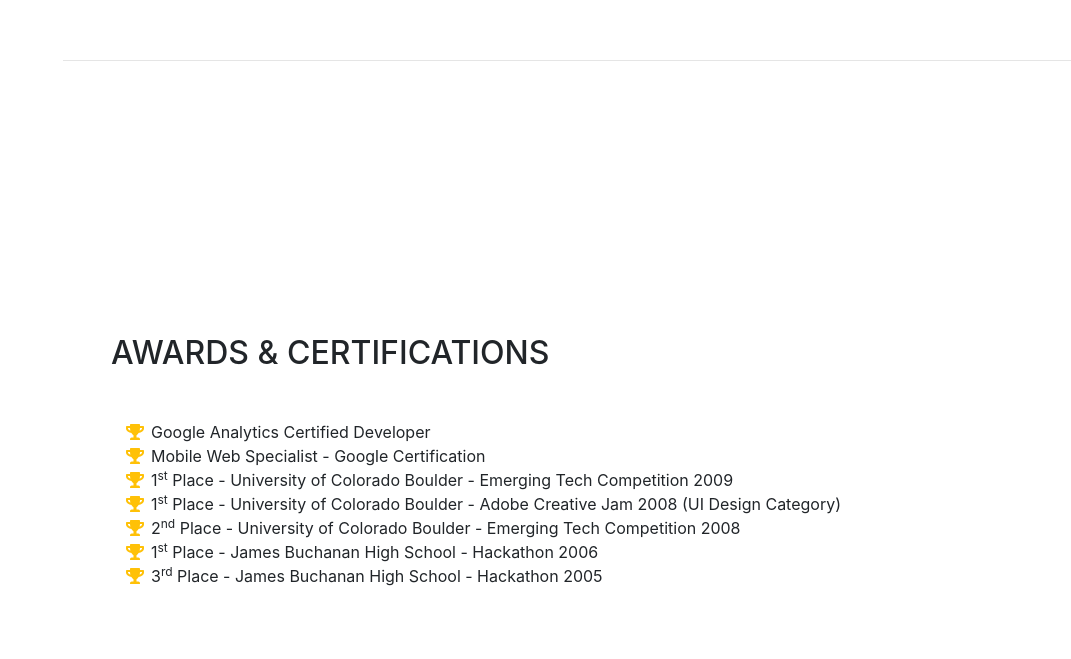
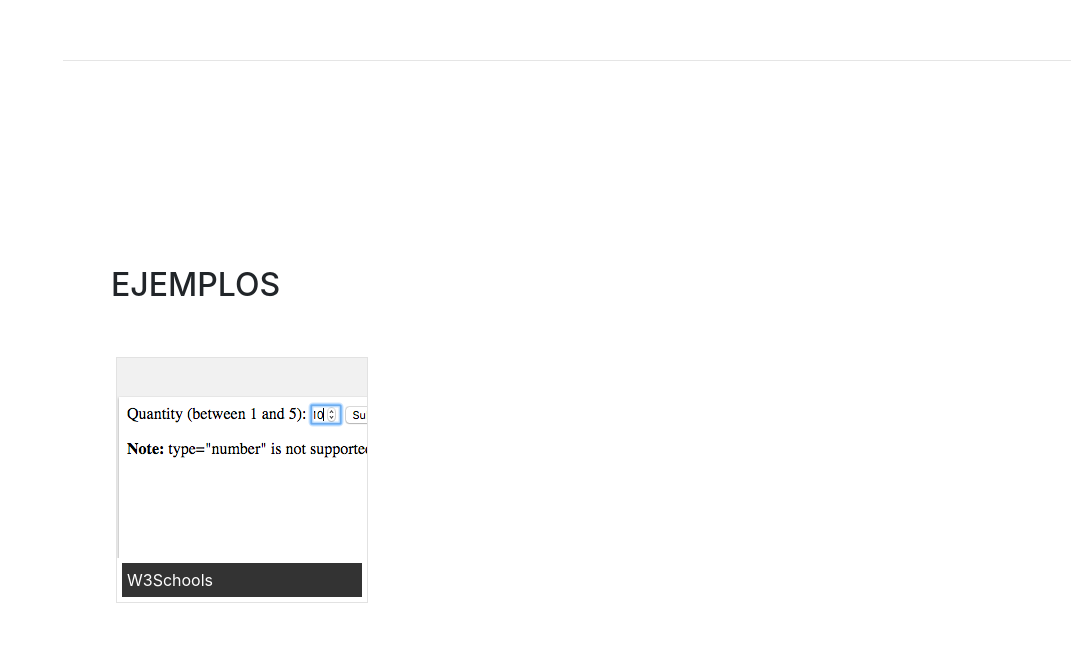
Before and after one commit to gusma/Cursada-Acamica-2018, a website with bundled scripts: page clase_3_9/input_file_number/app/index.html in a window 1280 px wide. Shown: the part 4745-5404 px from the top of the page, without its empty margins (209-1280 px from the left). Built offline with nearby package versions, Linux system fonts and the light colour scheme; a web font is replaced by a local one.

Commit message:
Mas modificaciones al ejemplo de Input FileNumber

```diff
--- a/clase_3_9/input_file_number/app/index.html
+++ b/clase_3_9/input_file_number/app/index.html
@@ -215,37 +215,15 @@
       <hr class="m-0">
 
       <section class="resume-section p-3 p-lg-5 d-flex flex-column" id="inputnumber-ej">
-        <div class="my-auto">
-          <h2 class="mb-5">Awards &amp; Certifications</h2>
-          <ul class="fa-ul mb-0">
-            <li>
-              <i class="fa-li fa fa-trophy text-warning"></i>
-              Google Analytics Certified Developer</li>
-            <li>
-              <i class="fa-li fa fa-trophy text-warning"></i>
-              Mobile Web Specialist - Google Certification</li>
-            <li>
-              <i class="fa-li fa fa-trophy text-warning"></i>
-              1<sup>st</sup>
-              Place - University of Colorado Boulder - Emerging Tech Competition 2009</li>
-            <li>
-              <i class="fa-li fa fa-trophy text-warning"></i>
-              1<sup>st</sup>
-              Place - University of Colorado Boulder - Adobe Creative Jam 2008 (UI Design Category)</li>
-            <li>
-              <i class="fa-li fa fa-trophy text-warning"></i>
-              2<sup>nd</sup>
-              Place - University of Colorado Boulder - Emerging Tech Competition 2008</li>
-            <li>
-              <i class="fa-li fa fa-trophy text-warning"></i>
-              1<sup>st</sup>
-              Place - James Buchanan High School - Hackathon 2006</li>
-            <li>
-              <i class="fa-li fa fa-trophy text-warning"></i>
-              3<sup>rd</sup>
-              Place - James Buchanan High School - Hackathon 2005</li>
-          </ul>
-        </div>
+          <div class="my-auto">
+              <h2 class="mb-5">Ejemplos</h2>
+
+              <div class="ejemplos d-flex flex-column flex-md-row mb-5">
+                  <div><a data-fancybox="gallery" href="img/inputnumber-ex-1-lightbox.png"><img src="img/inputnumber-ex-1-button.png"></a><br /><p class="boxed">W3Schools</p></div>
+
+
+
+                 </div>
       </section>
 
     </div>
```
Also changed, not shown: clase_3_9/input_file_number/app/img/inputnumber-ex-1-button.png (added), clase_3_9/input_file_number/app/img/inputnumber-ex-1-lightbox.png (added), 1 other file.
